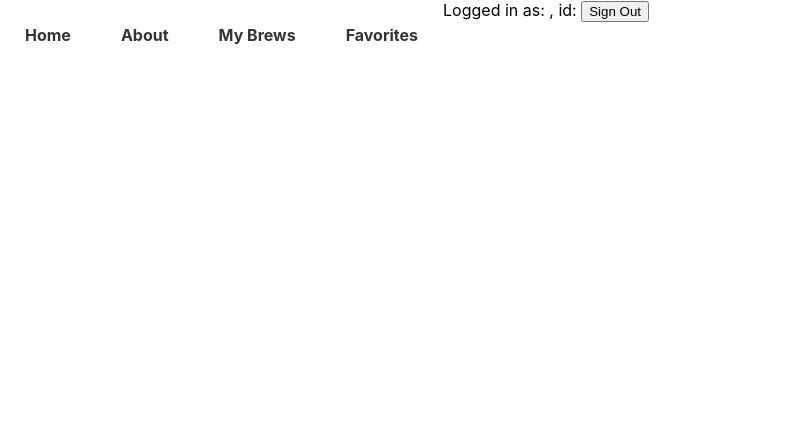
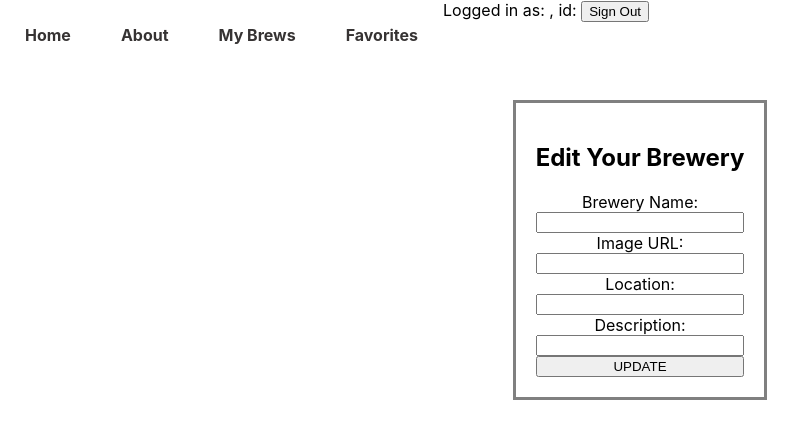
Before and after one commit to brooke-dev/brewery-tomfoolery-frontend, a React (Create React App) app: page /myBrews/1 in a window 1280 px wide. Both pictures are taken after typing "Sample" into the empty fields and a click on the button "Log In". Shown: the top 438 px of the page, without its empty margins (0-804 px from the left). Built offline with nearby package versions, Linux system fonts and the light colour scheme; no server answers.

Commit message:
started delete functionality and update w/Anna

```diff
--- a/src/App.js
+++ b/src/App.js
@@ -3,6 +3,7 @@ import NavBar from './components/NavBar';
 import Home from './components/Home';
 import About from './components/About';
 import MyBrews from './components/MyBrewsFolder/MyBrews';
+import EditBrewCard from './components/MyBrewsFolder/EditBrewCard';
 import Login from './components/Login';
 import FavoriteBrews from './components/FavoritesFolder/FavoriteBrews';
 import {Route, Switch} from 'react-router-dom';
@@ -22,6 +23,12 @@ function App() {
     .then((res) =>res.json())
     .then(setMyBrewsCards)
   },[currentId])
+
+  //Logic for deleting a brew:
+  function handleDeleteBrew(id){
+    const updatedBrewArray=myBrewsCards.filter((oneMyBrewCard) => oneMyBrewCard.id !== id);
+    setMyBrewsCards(updatedBrewArray)
+  }
 
   //Search bar logic for myBrews. Will need to make a filter for Favorites
   const filterMyBrewsCards = myBrewsCards.filter((myBrewsCard) =>
@@ -54,10 +61,14 @@ function App() {
                 setSearch={setSearch}
                 filterMyBrewsCards={filterMyBrewsCards}
                 id={currentId}
+                handleDeleteBrew={handleDeleteBrew}
               />
             </Route>
             <Route  path="/favorites">
               <FavoriteBrews id={currentId}/>
+            </Route>
+            <Route  exact path="/myBrews/:id">
+              <EditBrewCard/>
             </Route>
           </Switch>
         </div>
--- a/src/components/MyBrewsFolder/BrewCard.js
+++ b/src/components/MyBrewsFolder/BrewCard.js
@@ -1,7 +1,7 @@
 import React, {useState, useEffect} from 'react';
 import { Link } from 'react-router-dom';
 
-const BrewCard = ({user_id, entry_id, checkFavoritedId, name,image,location,description}) => {
+const BrewCard = ({handleDeleteBrew,user_id, entry_id, checkFavoritedId, name,image,location,description}) => {
     const [isFavorited, setIsFavorited] = useState(false);
     console.log(checkFavoritedId)
 
@@ -40,6 +40,15 @@ const BrewCard = ({user_id, entry_id, checkFavoritedId, name,image,location,desc
         }
     }
 
+    // Deleting a brew logic:
+    function handleDeleteClick(id){
+      fetch(`http://localhost:3000/api/entries/entry-id/${id}`,{
+      method: "DELETE",
+      })
+      handleDeleteBrew(id);
+    }
+
+
     return (
         <div className='brew-card'>
             <h3>{name}</h3>
@@ -47,6 +56,10 @@ const BrewCard = ({user_id, entry_id, checkFavoritedId, name,image,location,desc
             <p>{description}</p>
             <p>{location}</p>
             <button className='favorite-btn' onClick={handleFavorite}>{isFavorited ? "Favorited!" : "Add to Favorites"}</button>
+            <button className='delete-btn' onClick={() => handleDeleteClick(entry_id)}>🗑️</button>
+            <Link to={`/myBrews/${entry_id}`}>
+            <button className='edit-btn'>✎</button>
+            </Link>
         </div>
 
     )
--- a/src/components/MyBrewsFolder/BrewsList.js
+++ b/src/components/MyBrewsFolder/BrewsList.js
@@ -2,7 +2,7 @@ import React, { useEffect, useState } from 'react';
 import { Link } from 'react-router-dom';
 import BrewCard from './BrewCard'
 
-const BrewsList = ({currentId, filterMyBrewsCards}) => {
+const BrewsList = ({currentId, filterMyBrewsCards, handleDeleteBrew}) => {
     const [favorites, setFavorites] = useState([]);
     console.log(filterMyBrewsCards)
 
@@ -35,6 +35,7 @@ const BrewsList = ({currentId, filterMyBrewsCards}) => {
             image={oneBrewsCard.image_url}
             location={oneBrewsCard.location}
             description={oneBrewsCard.description}
+            handleDeleteBrew={handleDeleteBrew}
         />)
       })
 
--- /dev/null
+++ b/src/components/MyBrewsFolder/EditBrewCard.js
@@ -0,0 +1,27 @@
+import React from 'react';
+import { useParams } from 'react-router-dom';
+
+const EditBrewCard = () => {
+  return (
+    <div className='brew-form-container'>
+            <h2>Edit Your Brewery</h2>
+            <form className="brew-form" autoComplete='off'>
+                <label>Brewery Name:</label>
+                <input type='text'id="name" name="name"/>
+
+                <label>Image URL:</label>
+                <input type='text'id="image" name="image_url"/>
+
+                <label>Location:</label>
+                <input type='text'id="location" name="location"/>
+
+                <label>Description:</label>
+                <input type='text' id="description" name="description"/>
+
+                <button className='submit-btn' type="submit">UPDATE</button>
+            </form>
+        </div>
+  )
+}
+
+export default EditBrewCard
--- a/src/components/MyBrewsFolder/MyBrews.js
+++ b/src/components/MyBrewsFolder/MyBrews.js
@@ -2,12 +2,16 @@ import React from 'react';
 import { Link } from 'react-router-dom';
 import BrewsList from'./BrewsList'
 
-const MyBrews = ({filterMyBrewsCards,id}) => {
+const MyBrews = ({filterMyBrewsCards,id,handleDeleteBrew}) => {
 
     return (
         <div className='brews-container'>
             <h1>My Brews</h1>
-            <BrewsList currentId={id} filterMyBrewsCards={filterMyBrewsCards}/>
+            <BrewsList
+                currentId={id}
+                filterMyBrewsCards={filterMyBrewsCards}
+                handleDeleteBrew={handleDeleteBrew}
+            />
         </div>
 
     )
```
